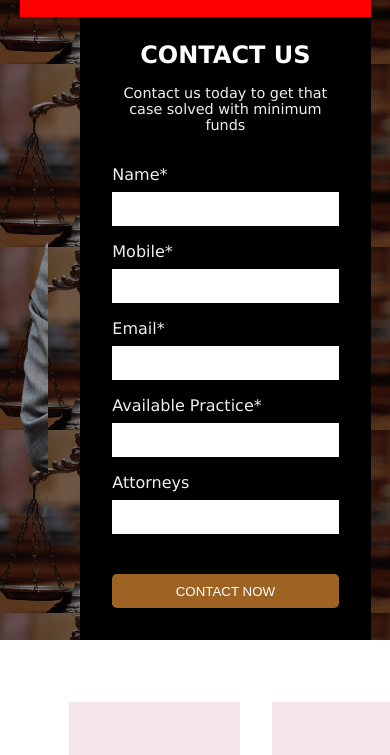
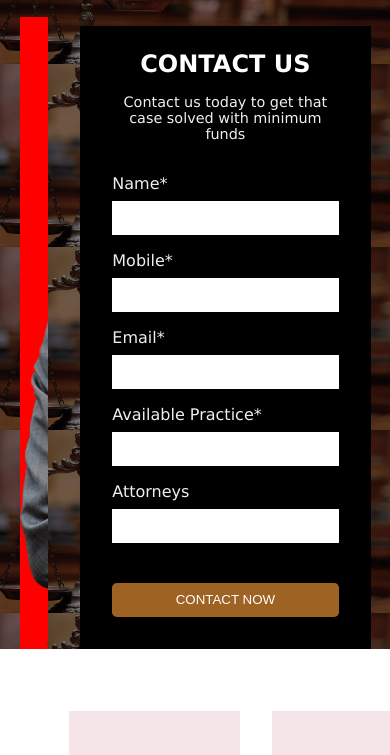
Before and after one commit to omooladev/Mini-Website-Projects, a plain HTML site: page Legal-landing-page/index.html in a window 390 px wide. Shown: the part 119-874 px from the top of the page. Drawn offline with Linux system fonts and the light colour scheme.

Commit message:
working on the section 1 responsiveness

```diff
--- a/Legal-landing-page/sass/_section1.scss
+++ b/Legal-landing-page/sass/_section1.scss
@@ -5,13 +5,13 @@
   background-repeat: repeat;
   background-position: top;
   background-size: contain;
+  background-color: red;
   header {
     display: flex;
     flex-direction: row;
     align-items: center;
     justify-content: space-between;
     padding: 20px 0px;
-    background-color: red;
     .navigation {
       color: $color1;
       text-align: right;
@@ -31,14 +31,16 @@
   }
   .image-and-form {
     display: flex;
+    align-items: flex-end;
     flex-direction: row;
     justify-content: space-between;
     gap: 2rem;
     .image {
-      max-height: 500px;
+      background-color: red;
+      width: auto;
       overflow: hidden;
       img {
-        height: 100%;
+        width: 400px;
         object-fit: cover;
       }
     }
@@ -94,7 +96,6 @@
   .section-1 {
     .image-and-form {
       .image {
-        height: 700px;
       }
       form {
       }
```
Also changed, not shown: Legal-landing-page/css/style.css.
